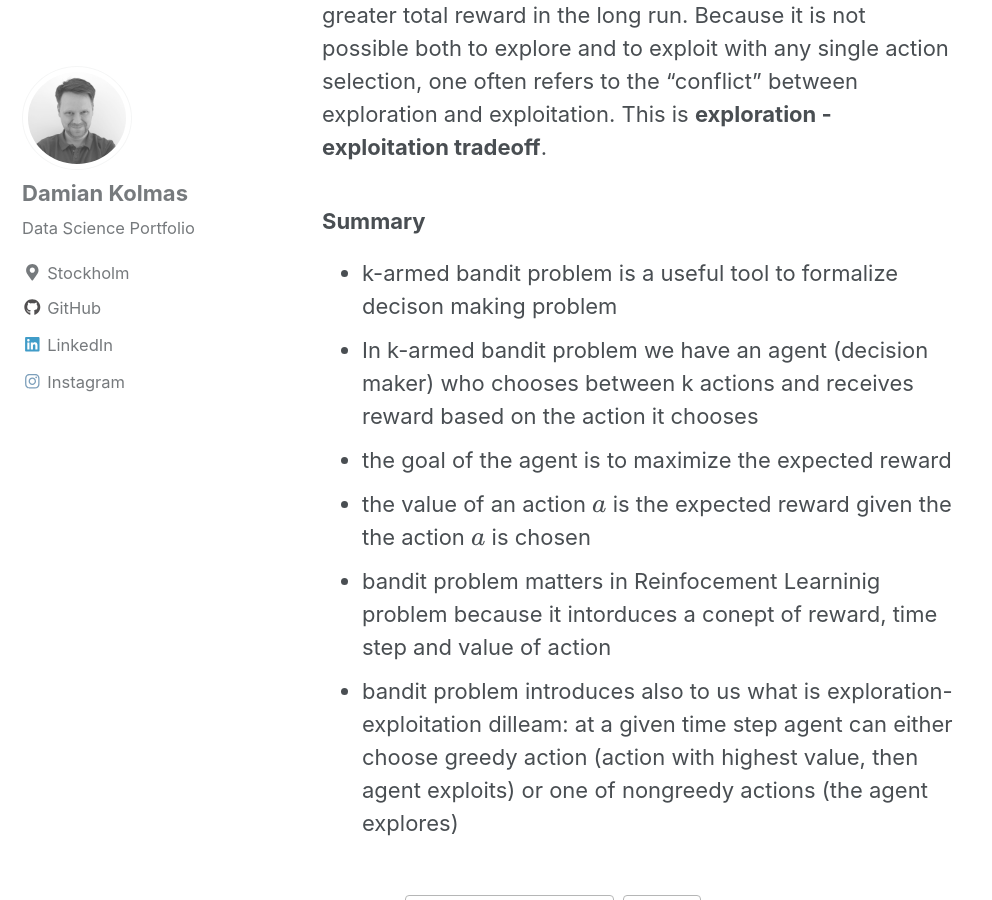
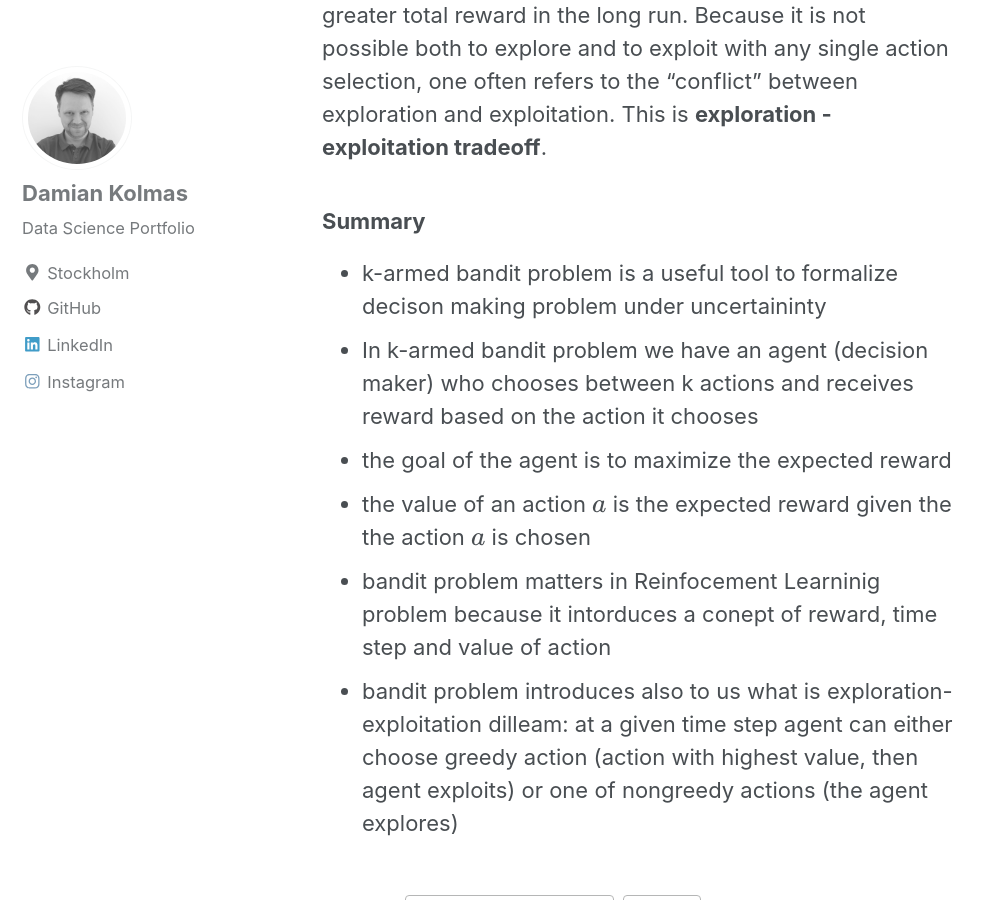
Before and after one commit to DKolmas/DKolmas.github.io, a Jekyll site: the page built from _posts/2019-08-01-Bandit-problem.md, in a window 1280 px wide and 900 px high, scrolled down 4117 px. Shown: the whole window, without its empty margins (0-992 px from the left). Built offline with Jekyll 4.4.1, drawn with Linux system fonts in a browser that asks for light colours; cached includes are drawn as plain includes; formulas are drawn with MathJax 3.

Commit message:
editorial changes

```diff
--- a/_posts/2019-08-01-Bandit-problem.md
+++ b/_posts/2019-08-01-Bandit-problem.md
@@ -55,7 +55,7 @@ Exploitation is the right thing to do to maximize the expected reward on the one
 
 ### Summary
 
- * k-armed bandit problem is a useful tool to formalize decison making problem
+ * k-armed bandit problem is a useful tool to formalize decison making problem under uncertaininty
  * In k-armed bandit problem we have an agent (decision maker) who chooses between k actions and receives reward based on the action it chooses
  * the goal of the agent is to maximize the expected reward
  * the value of an action $$a$$ is the expected reward given the the action $$a$$ is chosen
```
